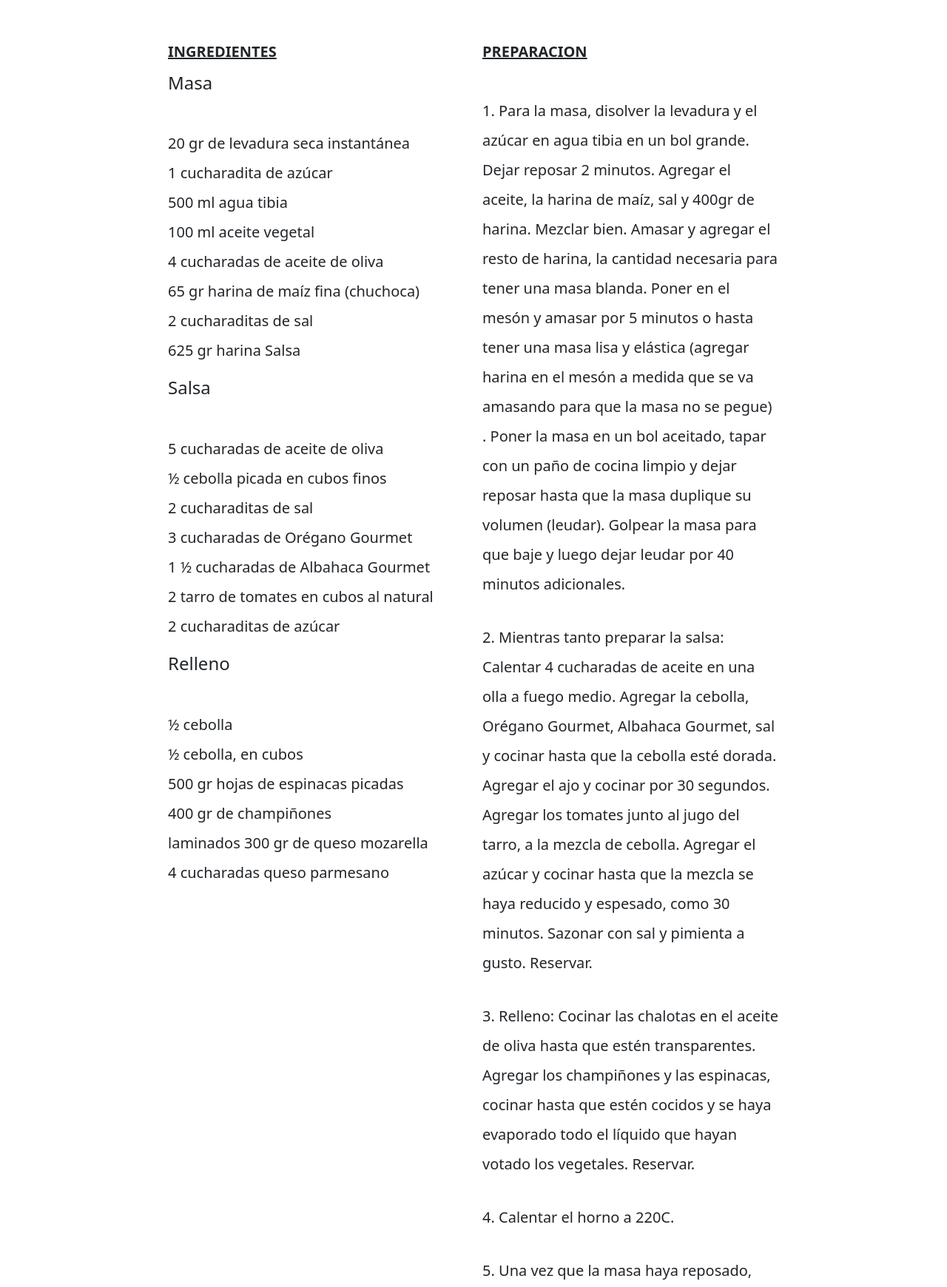
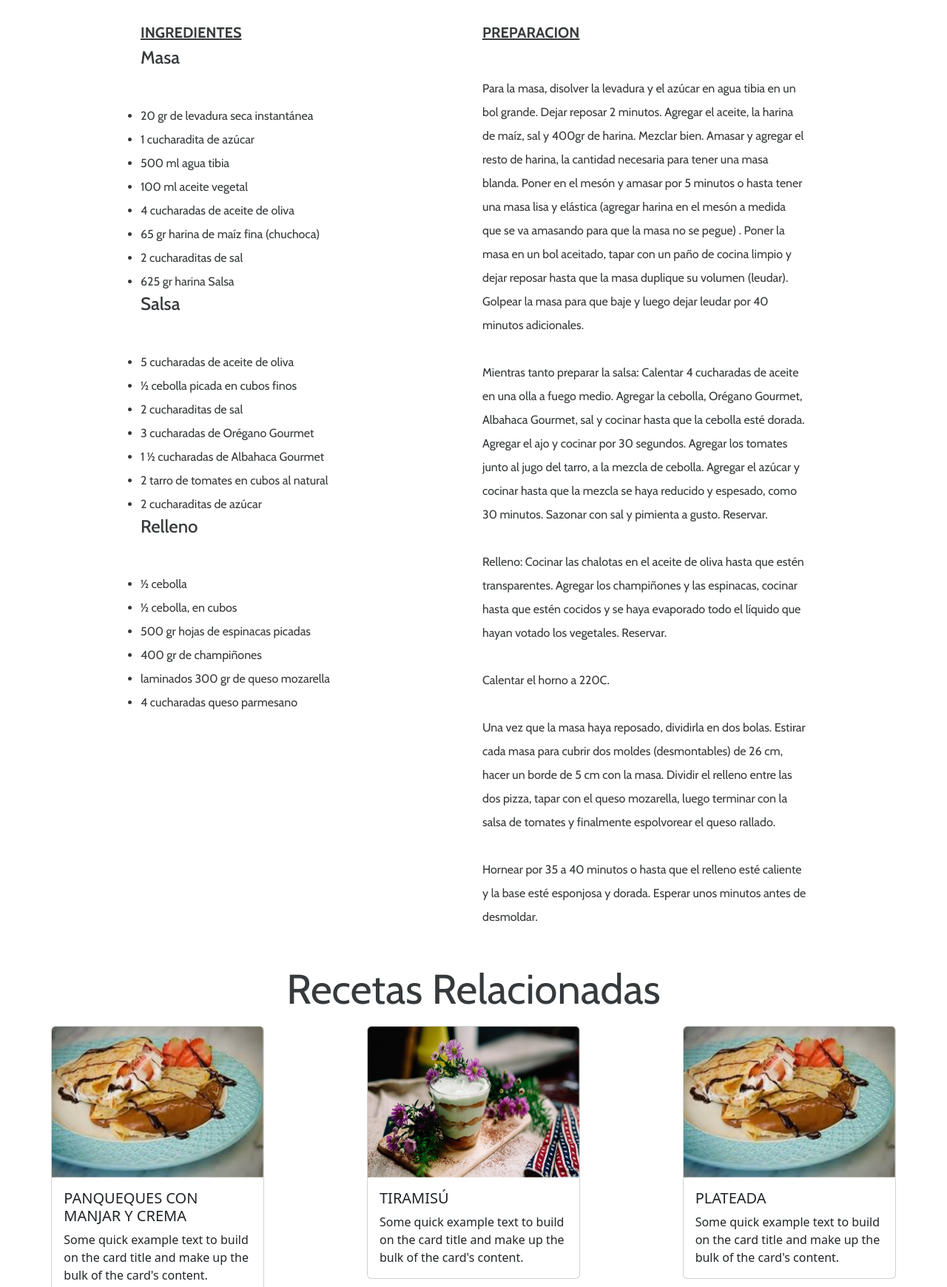
Before and after one commit to Nyliram1906/ricomida, a plain HTML site: page index.html in a window 1280 px wide. Shown: the part 1060-2800 px from the top of the page at 74% size. Drawn offline with nearby package versions, Linux system fonts and the light colour scheme.

Commit message:
terminado

```diff
--- a/assets/js/script.js
+++ b/assets/js/script.js
@@ -8,6 +8,9 @@ document.getElementById("boton2").addEventListener("click", function() {
   alert("Mensaje del segundo botón");
 }); */
 
+  $("h5").dblclick(function(){
+      $(this).css("color", "red")
+  })
 
 
 let botonEnviar = document.getElementById ("boton-enviar")
--- a/index.html
+++ b/index.html
@@ -23,7 +23,7 @@
 <body>
 
   <!-- Navbar content-->
-  <nav class="navbar navbar-expand-lg navbar-dark fixed-top" style="background-color: #373A3C; color: #FFFFFF;">
+  <nav class="navbar navbar-expand-lg navbar-dark" style="background-color: #373A3C; color: #FFFFFF;">
     <div class="container-fluid">
         <a class="navbar-brand" style="font-family: 'Lobster', cursive; color: #FFFFFF;" href="#">Ricomida</a>
 
@@ -35,16 +35,16 @@
         <div class="collapse navbar-collapse justify-content-end" id="navbarText">
             <ul class="navbar-nav">
                 <li class="nav-item">
-                    <a class="nav-link active" aria-current="page" href="#">Home</a>
+                    <a class="nav-link active" aria-current="page" href="#">Inicio</a>
                 </li>
                 <li class="nav-item">
-                    <a class="nav-link text-light" href="#">Features</a>
+                    <a class="nav-link text-light" href="#">Recetas</a>
                 </li>
                 <li class="nav-item">
-                    <a class="nav-link" href="#">Pricing</a>
+                    <a class="nav-link text-light" href="#">Nosotros</a>
                 </li>
                 <li class="nav-item">
-                    <a class="nav-link" href="#">Contact</a>
+                    <a class="nav-link text-light" href="#">Contacto</a>
                 </li>
             </ul>
         </div>
@@ -52,18 +52,18 @@
 </nav>
 
   <!-- Navbar content final-->
-
   <!-- imagen pizza -->
-  <section>
-    <div class="container-fluid">
+    <div class="container-fluid mt-4">
       <div class="row">
-            <div class="col-12 col-sm-6 text-center">
+          <div class="col-12 col-md-6 text-center">
               <img src="assets/img/principal.jpg" alt="imagen-pizza" class="imagen-pizza">
           </div>
-            <div class="col-12 col-sm-6 text-center">
-                <h1 class="fw-bold">PIZZA AL ESTILO CHICAGO CON ESPINACAS Y CHAMPIÑONES</h1>
+          <div class="col-12 col-md-6 flex-column justify-content-center d-flex row-gap-1" style="color: #373A3C; font-family: 'Cabin', sans-serif">
+
+              <h1 class="fw-bold w-50" style="font-family: 'Cabin', sans-serif; color: #373A3C;">PIZZA AL ESTILO CHICAGO CON ESPINACAS Y CHAMPIÑONES</h1>
               <hr>
               <p>110 MIN / 6 A 8 PORCIONES</p>
+              <div class="botones">
               <button type="button" id="boton-enviar" data-bs-toggle="tooltip" data-bs-placement="bottom" title="Presiona para enviar a tu correo">
                   Enviar por Correo
               </button>
@@ -73,38 +73,10 @@
             </div>
           </div>
       </div>
-</section>
-
-
-
- <!--  <section class="pl-4 text-center align-items-center">
-    <div class="container">
-        <div class="row d-flex text-center">
-         <div class="col-12 col-sm-6">
-                <img src="assets/img/principal.jpg" alt="imagen-pizza" class="imagen-pizza">
   </div>
-            <div class="col-12 col-sm-6">
-                <h1 class="fw-bold">PIZZA AL ESTILO CHICAGO CON
-                ESPINACAS Y
-                CHAMPIÑONES</h1>
-                <hr>
-                <p>110 MIN / 6 A 8 PORCIONES</p>
-                <button type="button" id="boton-enviar" data-bs-toggle="tooltip" data-bs-placement="bottom" title="Presiona para enviar a tu correo">
-                    Enviar por Correo
-                </button>
-                <button type="button" id="boton-favoritos" data-bs-toggle="tooltip" data-bs-placement="right" title="Añade esta receta a tus favoritos">
-                    Añadir a favoritos
-                </button>
-            </div>
-        </div>
-    </div>
-</section>
- -->
-
-  <!-- imagen pizza -->
-
-  <!-- Carrousel -->
-  <div class="carrousel container" style="background-color: #FFFFFF; margin-bottom: 57px; width: 1090px; margin-top: 160px;">
+  <!-- carrousel -->
+  <div class="container-fluid" style="margin-top: 160px; margin-bottom: 57px;">
+    <div class="carrousel container" style="background-color: #FFFFFF; width: 1090px;">
       <div id="carouselExampleIndicators" class="carousel slide d-none d-sm-none d-md-block" data-ride="carousel">
         <div class="carousel-inner">
           <div class="carousel-item active container-fluid">
@@ -147,60 +119,52 @@
           <span class="custom-indicator" data-bs-target="#carouselExampleIndicators" data-bs-slide-to="1" aria-label="Slide 2"></span>
         </div>
       </div>
-
- <!-- Fin sección Carrousel -->
- <!-- <a class="carousel-control-prev" href="#carouselExampleIndicators" role="button" data-slide="prev">
-        <span class="carousel-control-prev-icon" aria-hidden="true"></span>
-        <span class="sr-only">Previous</span>
-      </a>
-      <a class="carousel-control-next" href="#carouselExampleIndicators" role="button" data-slide="next">
-        <span class="carousel-control-next-icon" aria-hidden="true"></span>
-        <span class="sr-only">Next</span>
-      </a>
-    </div> -->
-
+    </div>
+  </div>
+    <!-- carrousel -->
      <!-- receta -->
 
-  <section class="container">
-    <div class="row px-5 mx-md-5">
+  <section class="container-fluid">
+    <div class="container">
+    <div class="row px-5 mx-md-5" style="font-family: 'Cabin', sans-serif; color: #373A3C;">
       <div class="col-12 col-md-6 my-5">
         <h5 class="time-text fw-bold text-decoration-underline">INGREDIENTES</h5>
-        <h6 class="text-start my-3 fs-4">Masa</h6>
+        <h6 class="text-start fs-4">Masa</h6>
         <ul class="list-group list-receta lh-lg mt-5">
-          <li class="p-0 list-group-item border border-0 fs-5">20 gr de levadura seca instantánea</li>
-          <li class="p-0 list-group-item border border-0 fs-5">1 cucharadita de azúcar</li>
-          <li class="p-0 list-group-item border border-0 fs-5">500 ml agua tibia</li>
-          <li class="p-0 list-group-item border border-0 fs-5">100 ml aceite vegetal</li>
-          <li class="p-0 list-group-item border border-0 fs-5">4 cucharadas de aceite de oliva</li>
-          <li class="p-0 list-group-item border border-0 fs-5">65 gr harina de maíz fina (chuchoca)</li>
-          <li class="p-0 list-group-item border border-0 fs-5">2 cucharaditas de sal</li>
-          <li class="p-0 list-group-item border border-0 fs-5">625 gr harina Salsa</li>
+          <li class="p-0">20 gr de levadura seca instantánea</li>
+          <li class="p-0">1 cucharadita de azúcar</li>
+          <li class="p-0">500 ml agua tibia</li>
+          <li class="p-0">100 ml aceite vegetal</li>
+          <li class="p-0">4 cucharadas de aceite de oliva</li>
+          <li class="p-0">65 gr harina de maíz fina (chuchoca)</li>
+          <li class="p-0">2 cucharaditas de sal</li>
+          <li class="p-0">625 gr harina Salsa</li>
         </ul>
-        <h6 class="text-start my-3 fs-4">Salsa</h6>
+        <h6 class="text-start fs-4"> Salsa</h6>
         <ul class="list-group list-receta lh-lg mt-5">
-          <li class="p-0 list-group-item border border-0 fs-5">5 cucharadas de aceite de oliva</li>
-          <li class="p-0 list-group-item border border-0 fs-5">½ cebolla picada en cubos finos</li>
-          <li class="p-0 list-group-item border border-0 fs-5">2 cucharaditas de sal</li>
-          <li class="p-0 list-group-item border border-0 fs-5">3 cucharadas de Orégano Gourmet</li>
-          <li class="p-0 list-group-item border border-0 fs-5">1 ½ cucharadas de Albahaca Gourmet</li>
-          <li class="p-0 list-group-item border border-0 fs-5">2 tarro de tomates en cubos al natural</li>
-          <li class="p-0 list-group-item border border-0 fs-5">2 cucharaditas de azúcar</li>
+          <li class="p-0">5 cucharadas de aceite de oliva</li>
+          <li class="p-0">½ cebolla picada en cubos finos</li>
+          <li class="p-0">2 cucharaditas de sal</li>
+          <li class="p-0">3 cucharadas de Orégano Gourmet</li>
+          <li class="p-0">1 ½ cucharadas de Albahaca Gourmet</li>
+          <li class="p-0">2 tarro de tomates en cubos al natural</li>
+          <li class="p-0">2 cucharaditas de azúcar</li>
         </ul>
-        <h6 class="text-start my-3 fs-4">Relleno</h6>
+        <h6 class="text-start fs-4"> Relleno</h6>
         <ul class="list-group list-receta lh-lg mt-5">
-          <li class="p-0 list-group-item border border-0 fs-5">½ cebolla</li>
-          <li class="p-0 list-group-item border border-0 fs-5">½ cebolla, en cubos</li>
-          <li class="p-0 list-group-item border border-0 fs-5">500 gr hojas de espinacas picadas</li>
-          <li class="p-0 list-group-item border border-0 fs-5">400 gr de champiñones</li>
-          <li class="p-0 list-group-item border border-0 fs-5">laminados 300 gr de queso mozarella</li>
-          <li class="p-0 list-group-item border border-0 fs-5">4 cucharadas queso parmesano</li>
+          <li class="p-0">½ cebolla</li>
+          <li class="p-0">½ cebolla, en cubos</li>
+          <li class="p-0">500 gr hojas de espinacas picadas</li>
+          <li class="p-0">400 gr de champiñones</li>
+          <li class="p-0">laminados 300 gr de queso mozarella</li>
+          <li class="p-0">4 cucharadas queso parmesano</li>
         </ul>
       </div>
 
-      <div class="col-12 col-md-6 my-5 ">
+      <div class="col-12 col-md-6 my-5">
         <h5 class="time-text fw-bold text-decoration-underline">PREPARACION</h5>
         <ol class="list-group list-receta list-group-numbered lh-lg mt-5">
-          <li class="p-0 list-group-item border border-0 fs-5">Para la masa, disolver la levadura y el azúcar
+          <li class="p-0">Para la masa, disolver la levadura y el azúcar
             en
             agua tibia en un bol grande. Dejar reposar 2 minutos. Agregar el aceite, la harina de maíz, sal
             y 400gr de harina. Mezclar bien. Amasar y agregar el resto de harina, la cantidad necesaria para
@@ -209,19 +173,19 @@
             Poner la masa en un bol aceitado, tapar con un paño de cocina limpio y dejar reposar hasta que
             la masa duplique su volumen (leudar). Golpear la masa para que baje y luego dejar leudar por 40
             minutos adicionales.</li><br>
-          <li class="p-0 list-group-item border border-0 fs-5">Mientras tanto preparar la salsa: Calentar 4
+          <li class="p-0">Mientras tanto preparar la salsa: Calentar 4
             cucharadas de aceite en una olla a fuego medio. Agregar la cebolla, Orégano Gourmet, Albahaca
             Gourmet, sal y cocinar hasta que la cebolla esté dorada. Agregar el ajo y cocinar por 30
             segundos. Agregar los tomates junto al jugo del tarro, a la mezcla de cebolla. Agregar el azúcar
             y cocinar hasta que la mezcla se haya reducido y espesado, como 30 minutos. Sazonar con sal y
             pimienta a gusto. Reservar.</li><br>
-          <li class="p-0 list-group-item border border-0 fs-5">Relleno: Cocinar las chalotas en el aceite de
+          <li class="p-0">Relleno: Cocinar las chalotas en el aceite de
             oliva
             hasta que estén transparentes. Agregar los champiñones y las espinacas, cocinar hasta que estén
             cocidos y se haya evaporado todo el líquido que hayan votado los vegetales. Reservar.
           </li><br>
-          <li class="p-0 list-group-item border border-0 fs-5">Calentar el horno a 220C.</li><br>
-          <li class="p-0 list-group-item border border-0 fs-5">Una vez que la masa haya reposado, dividirla en
+          <li class="p-0">Calentar el horno a 220C.</li><br>
+          <li class="p-0">Una vez que la masa haya reposado, dividirla en
             dos
             bolas. Estirar cada masa para cubrir dos moldes
             (desmontables) de 26 cm, hacer un borde de 5 cm con la masa. Dividir el relleno entre las dos
@@ -229,19 +193,80 @@
             tapar con el queso mozarella, luego terminar con la salsa de tomates y finalmente espolvorear el
             queso
             rallado.</li><br>
-          <li class="p-0 list-group-item border border-0 fs-5">Hornear por 35 a 40 minutos o hasta que el
+          <li class="p-0">Hornear por 35 a 40 minutos o hasta que el
             relleno
             esté caliente y la base esté esponjosa y dorada.
             Esperar unos minutos antes de desmoldar.</li>
         </ol>
       </div>
-      <hr class="border border-dark border-1 mt-4">
+    </div>
   </div>
   </section>
 
 
 
   <!-- receta -->
+
+
+<!-- recetas relacionadas  -->
+<div class="container-fluid pb-3">
+  <h2 class="display-4 text-center font-weight-bold mb-3" style="font-family: 'Cabin', sans-serif; color: #373A3C;">Recetas Relacionadas</h2>
+  <div class="row d-flex">
+
+
+      <div class="col-12 col-md-4">
+          <!-- Tarjeta 1-->
+          <div class="card mx-auto" style="width: 18rem;">
+              <img src="assets/img/recipe-card-1.png" class="card-img-top" alt="panqueques" style="width: 100%; height: 204px;">
+              <div class="card-body">
+                  <h5 class="card-title">PANQUEQUES CON MANJAR Y CREMA</h5>
+                  <p class="card-text">Some quick example text to build on the card title and make up the bulk of
+                      the card's content.</p>
+
+              </div>
+          </div>
+      </div>
+
+
+
+          <div class="col-12 col-md-4">
+              <!-- Tarjeta 2-->
+              <div class="card mx-auto" style="width: 18rem;">
+                  <img src="assets/img/recipe-card-2.png" class="card-img-top" alt="tiramisu" style="width: 100%; height: 204px;">
+                  <div class="card-body">
+                      <h5 class="card-title">TIRAMISÚ</h5>
+                      <p class="card-text">Some quick example text to build on the card title and make up the bulk
+                          of the card's content.</p>
+
+                  </div>
+              </div>
+          </div>
+
+
+
+
+
+              <div class="col-12 col-md-4">
+                  <!-- Tarjeta 3-->
+                  <div class="card mx-auto" style="width: 18rem;">
+                      <img src="assets/img/recipe-card-1.png" class="card-img-top" alt="plateada" style="width: 100%; height: 204px;">
+                      <div class="card-body">
+                          <h5 class="card-title">PLATEADA</h5>
+                          <p class="card-text">Some quick example text to build on the card title and make up the
+                              bulk of the card's content.</p>
+
+                      </div>
+                  </div>
+              </div>
+
+
+              </div>
+          </div>
+          <!-- Fin seccion tarjetas-->
+
+
+
+<!--  recetas relacionadas fin -->
 
   <!-- NEWSLETTER -->
 
@@ -270,14 +295,12 @@
 
   <!-- Footer-->
 
-  <footer class="text-center p-3" style="background-color: #373A3C; font-family: 'Lobster', cursive; color: #FFFFFF;">
+  <footer class="container-fluid text-center p-3" style="background-color: #373A3C; font-family: 'Lobster', cursive; color: #FFFFFF;">
 
     <h2>Ricomida</h2>
 
   </footer>
 
-  <!-- javascript -->
-  <script src="assets/js/script.js"></script>
 
   <!-- jquery -->
   <script src="https://code.jquery.com/jquery-3.5.1.slim.min.js"></script>
@@ -289,6 +312,8 @@
   <script src="https://cdn.jsdelivr.net/npm/bootstrap@5.3.3/dist/js/bootstrap.min.js"
     integrity="sha384-0pUGZvbkm6XF6gxjEnlmuGrJXVbNuzT9qBBavbLwCsOGabYfZo0T0to5eqruptLy"
     crossorigin="anonymous"></script>
+<!-- javascript -->
+<script src="assets/js/script.js"></script>
 
 </body>
 
```
Also changed, not shown: assets/css/style.css (+17 -1 lines). Lines whose indentation alone changed are shown as unchanged.
